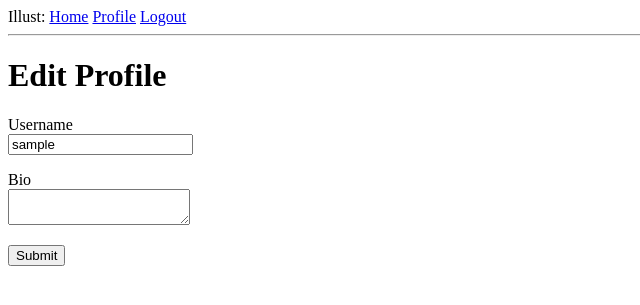
After one commit to st252/webdev-proj, a Flask app: page /edit_profile in a window 1280 px wide. The commit adds this page. Shown: the top 305 px of the page, without its empty margins (0-640 px from the left). Run offline with Flask 3, Linux system fonts and the light colour scheme; the visitor is signed in with stand-in values (Sample User, id 1); data comes from the database, SQL or seed files in the repository.

Commit message:
Bio editing and display, changed about_me to bio

```diff
--- a/app/forms.py
+++ b/app/forms.py
@@ -1,6 +1,6 @@
 from flask_wtf import FlaskForm
-from wtforms import StringField, PasswordField, BooleanField, SubmitField
-from wtforms.validators import DataRequired, ValidationError, EqualTo
+from wtforms import StringField, PasswordField, BooleanField, SubmitField, TextAreaField
+from wtforms.validators import DataRequired, ValidationError, EqualTo, Length
 from app.models import User
 
 class LoginForm(FlaskForm):
@@ -20,3 +20,18 @@ class RegistrationForm(FlaskForm):
         user = User.query.filter_by(username=username.data).first()
         if user is not None:
             raise ValidationError('Please use a different username.')
+
+class EditProfileForm(FlaskForm):
+    username = StringField('Username', validators=[DataRequired()])
+    bio = TextAreaField('Bio', validators=[Length(min=0, max=256)])
+    submit = SubmitField('Submit')
+
+    def __init__(self, original_username, *args, **kwargs):
+        super(EditProfileForm, self).__init__(*args, **kwargs)
+        self.original_username = original_username
+
+    def validate_username(self, username):
+        if username.data != self.original_username:
+            user = User.query.filter_by(username=self.username.data).first()
+            if user is not None:
+                raise ValidationError('Please use a different username.')
--- a/app/routes.py
+++ b/app/routes.py
@@ -2,7 +2,7 @@ from flask import render_template, flash, redirect, url_for, request
 from app import app, db
 from flask_login import current_user, login_user, logout_user, login_required
 from app.models import User
-from app.forms import LoginForm, RegistrationForm
+from app.forms import EditProfileForm, LoginForm, RegistrationForm
 from urllib.parse import urlsplit
 from datetime import datetime, timezone
 
@@ -68,3 +68,18 @@ def user(username):
         {'artist': {'username': 'bubble'}, 'body':'/img/tired.png', 'parent':2 }
     ]
     return render_template('user.html', user=user, requests=requests, replies=replies)
+
+@app.route('/edit_profile', methods=['GET', 'POST'])
+@login_required
+def edit_profile():
+  form = EditProfileForm(current_user.username)
+  if form.validate_on_submit():
+    current_user.username = form.username.data
+    current_user.bio = form.bio.data
+    db.session.commit()
+    flash('Your changes have been saved.')
+    return redirect(url_for('edit_profile'))
+  elif request.method == 'GET':
+    form.username.data = current_user.username
+    form.bio.data = current_user.bio
+  return render_template('edit_profile.html', title='Edit Profile', form=form)
--- /dev/null
+++ b/app/templates/edit_profile.html
@@ -0,0 +1,23 @@
+{% extends "base.html" %}
+
+{% block content %}
+  <h1>Edit Profile</h1>
+  <form action="" method="post">
+    {{ form.hidden_tag() }}
+    <p>
+      {{ form.username.label }}<br>
+      {{ form.username }} <br>
+      {% for error in form.username.errors %}
+      <span class="error-msg">[{{ error }}]</span>
+      {% endfor %}
+    </p>
+    <p>
+      {{ form.bio.label }}<br>
+      {{ form.bio }}<br>
+      {% for error in form.bio.errors %}
+      <span class="error-msg">[{{ error }}]</span>
+      {% endfor %}
+    </p>
+    <p>{{ form.submit }}</p>
+  </form>
+{% endblock %}
--- a/app/templates/user.html
+++ b/app/templates/user.html
@@ -12,6 +12,7 @@
   {% endif %}
 
   {% if current_user.username == user.username %}
+  <p><a href="{{ url_for('edit_profile') }}">Edit your profile</a></p>
   <p>
     <hr>
     Your Jobs: <br>
```
